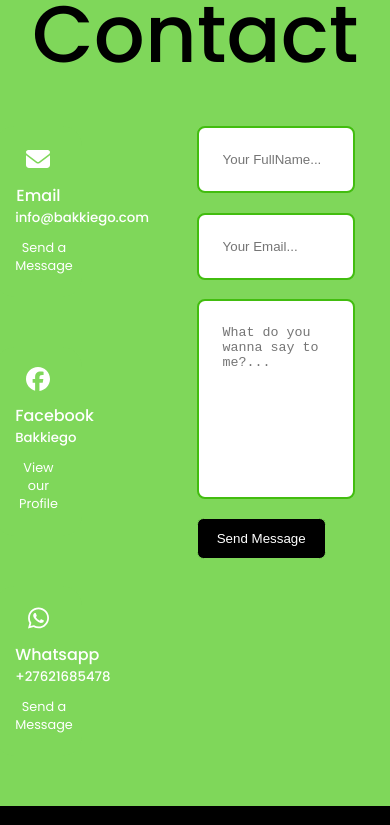
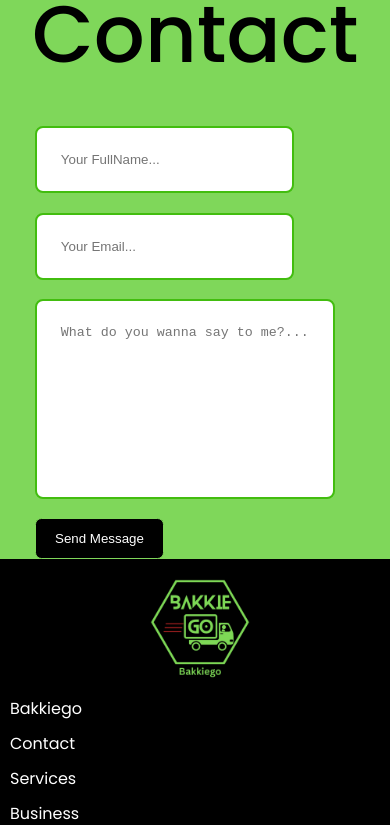
Before and after one commit to leke15/bakkigofree, a React (Create React App) app: page / in a window 390 px wide. Shown: the part 3460-4285 px from the top of the page. Built offline with nearby package versions, Linux system fonts and the light colour scheme.

Commit message:
centered the form and removed the extra icons for contact

```diff
--- a/src/components/contact/contact.css
+++ b/src/components/contact/contact.css
@@ -84,16 +84,15 @@ textarea {
 }
 
 @media (max-width: 600px) {
+  form{
+    margin-left: -8rem;
+  }
   .contact__option {
-    background: var(--primary-color);
-    margin-left: -5px;
-  }
-
-  .contact-container {
-    width: 70%;
+    display: none;
   }
 
   textarea {
+    width: 300px;
     height: 200px;
   }
 }
```
